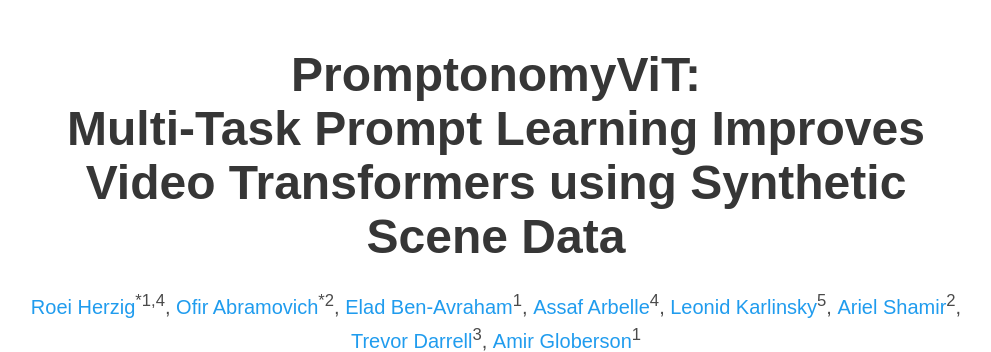
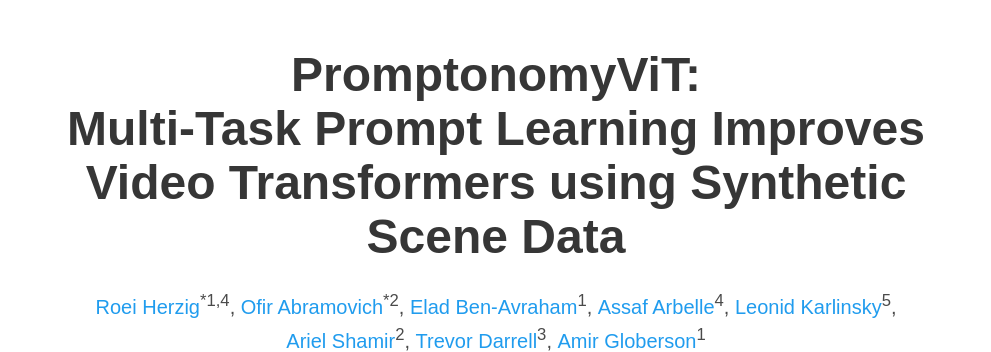
Before and after one commit to ofir1080/PromptonomyViT, a plain HTML site: page docs/index.html in a window 1280 px wide. Shown: the top 352 px of the page, without its empty margins (144-1135 px from the left). Drawn offline with nearby package versions, Linux system fonts and the light colour scheme; some icons are missing; a web font is replaced by a local one.

Commit message:
Rearanging authors

```diff
--- a/docs/index.html
+++ b/docs/index.html
@@ -98,7 +98,7 @@
             <span class="author-block"><a href="">Ofir Abramovich</a><sup>*2</sup>,</span>
             <span class="author-block"><a href="">Elad Ben-Avraham</a><sup>1</sup>,</span>
             <span class="author-block"><a href="">Assaf Arbelle</a><sup>4</sup>,</span>
-            <span class="author-block"><a href="">Leonid Karlinsky</a><sup>5</sup>,</span>
+            <span class="author-block"><a href="">Leonid Karlinsky</a><sup>5</sup>,</span> <br>
             <span class="author-block"><a href="">Ariel Shamir</a><sup>2</sup>,</span>
             <span class="author-block"><a href="">Trevor Darrell</a><sup>3</sup>,</span>
             <span class="author-block"><a href="">Amir Globerson</a><sup>1</sup></span>
```
